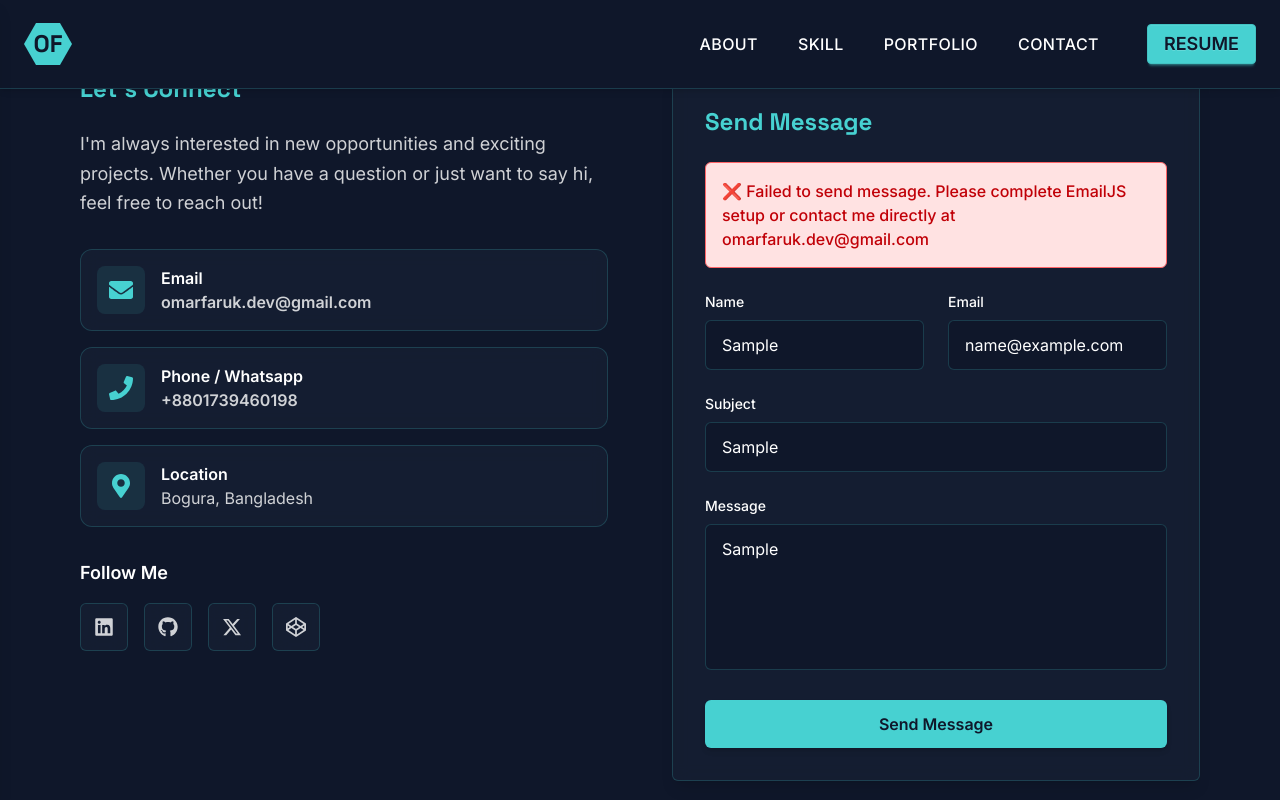
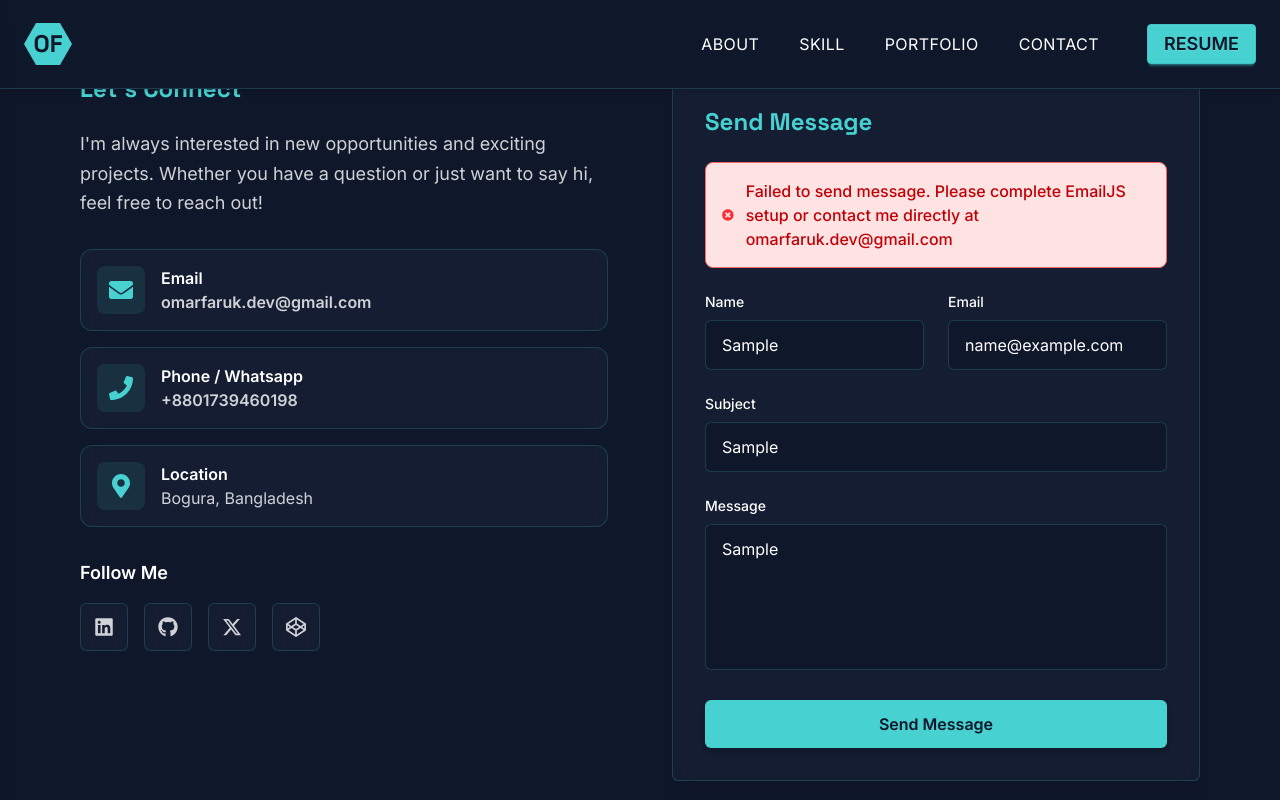
Before and after one commit to omarfaruk-dev/omarfaruk-portfolio, a React (Vite) app: page / in a window 1280 px wide. Both pictures are taken after typing "Sample", "name@example.com", "Sample", "Sample" into the empty fields and a click on the button "Send Message". Shown: the part 2911-3711 px from the top of the page. Built offline with nearby package versions, Linux system fonts and the light colour scheme.

Commit message:
contact form email js integration

```diff
--- a/src/components/Home/About.jsx
+++ b/src/components/Home/About.jsx
@@ -41,7 +41,7 @@ const About = () => {
                     {/* Action Buttons */}
                     <div className="flex gap-4 mt-2">
                         <a
-                            href="/resume.pdf"
+                            href="#"
                             target="_blank"
                             rel="noopener noreferrer"
                             className="px-6 py-2 rounded-md bg-primary text-base-100 font-semibold hover:bg-primary/90 hover:shadow-md hover:shadow-primary/20 transition-all duration-200 shadow-md transform hover:-translate-y-1"
--- a/src/components/Home/Contact.jsx
+++ b/src/components/Home/Contact.jsx
@@ -2,6 +2,7 @@ import React, { useState, useEffect } from 'react';
 import { FaEnvelope, FaPhone, FaMapMarkerAlt, FaLinkedin, FaGithub } from 'react-icons/fa';
 import { FaCodepen } from 'react-icons/fa';
 import { FaXTwitter } from 'react-icons/fa6';
+import { FaCheckCircle, FaTimesCircle } from 'react-icons/fa';
 
 const Contact = () => {
   const [formData, setFormData] = useState({
@@ -20,11 +21,9 @@ const Contact = () => {
     script.src = 'https://cdn.jsdelivr.net/npm/@emailjs/browser@3/dist/email.min.js';
     script.async = true;
     script.onload = () => {
-      console.log('EmailJS loaded successfully');
       // Initialize EmailJS with your public key
       if (window.emailjs) {
         window.emailjs.init('-k5QANi11cFGNxl1i'); // Replace with your actual public key
-        console.log('EmailJS initialized');
       }
     };
     script.onerror = () => {
@@ -61,7 +60,7 @@ const Contact = () => {
     }
 
     try {
-      console.log('Attempting to send email...');
+
 
       // Send email using EmailJS
       const result = await window.emailjs.send(
@@ -79,7 +78,7 @@ const Contact = () => {
         }
       );
 
-      console.log('Email sent successfully:', result);
+
       setSubmitStatus('success');
 
       // Reset form
@@ -161,7 +160,7 @@ const Contact = () => {
           </div>
         </div>
 
-        <div className="grid lg:grid-cols-2 gap-12 lg:gap-16">
+        <div className="grid lg:grid-cols-2 gap-8 md:gap-12 lg:gap-16">
           {/* Contact Information */}
           <div className="space-y-8">
             <div>
@@ -222,18 +221,20 @@ const Contact = () => {
 
           {/* Contact Form */}
           <div className="bg-base-200/50 backdrop-blur-sm p-8 rounded-md border border-primary/20 shadow-lg">
-            <h3 className="text-2xl font-bold text-primary mb-6 space-grotesk-font">Send Message</h3>
+            <h3 className="text-2xl font-bold text-primary mb-6 space-grotesk-font ">Send Message</h3>
 
             {/* Status Messages */}
             {submitStatus === 'success' && (
-              <div className="mb-6 p-4 bg-green-100 border border-green-400 text-green-700 rounded-md">
-                <p className="font-medium">✅ Message sent successfully! I'll get back to you soon.</p>
+              <div className="mb-6 p-4 bg-green-100 border border-green-400 text-green-700 rounded-lg flex items-center gap-3">
+                <FaCheckCircle className="text-green-500 text-2xl" />
+                <p className="font-medium">Message sent successfully! I'll get back to you soon.</p>
               </div>
             )}
 
             {submitStatus === 'error' && (
-              <div className="mb-6 p-4 bg-red-100 border border-red-400 text-red-700 rounded-md">
-                <p className="font-medium">❌ Failed to send message. Please complete EmailJS setup or contact me directly at omarfaruk.dev@gmail.com</p>
+              <div className="mb-6 p-4 bg-red-100 border border-red-400 text-red-700 rounded-lg flex items-center gap-3">
+                <FaTimesCircle className="text-red-500 text-2xl" />
+                <p className="font-medium">Failed to send message. Please complete EmailJS setup or contact me directly at omarfaruk.dev@gmail.com</p>
               </div>
             )}
 
--- a/src/components/Home/Hero.jsx
+++ b/src/components/Home/Hero.jsx
@@ -42,7 +42,7 @@ const Hero = () => {
                 </div>
                 {/* Action Buttons */}
                 <div className="flex gap-4">
-                    <a href="/resume.pdf" target="_blank" rel="noopener noreferrer" className="px-4 md:px-6 py-2 rounded-md bg-primary text-base-100 font-semibold hover:bg-opacity-90 hover:shadow-md hover:shadow-primary/20 transition-all duration-200 transform hover:-translate-y-1">Get Resume</a>
+                    <a href="#" target="_blank" rel="noopener noreferrer" className="px-4 md:px-6 py-2 rounded-md bg-primary text-base-100 font-semibold hover:bg-opacity-90 hover:shadow-md hover:shadow-primary/20 transition-all duration-200 transform hover:-translate-y-1">Get Resume</a>
                     <Link to="contact" smooth={true} duration={1500} className="px-4 md:px-6 py-2 rounded-md border border-primary text-primary font-semibold hover:bg-primary hover:text-base-100 hover:shadow-md hover:shadow-primary/20 transition-all duration-200 transform hover:-translate-y-1 cursor-pointer">Contact Me</Link>
                 </div>
             </div>
--- a/src/components/Home/NavBar.jsx
+++ b/src/components/Home/NavBar.jsx
@@ -47,7 +47,7 @@ const NavBar = () => {
           </div>
 
           {/* Desktop Menu + Resume Button (Right Aligned) */}
-          <div className="hidden lg:flex flex-1 justify-end items-center gap-8">
+          <div className="hidden md:flex flex-1 justify-end items-center gap-8">
             <ul className="flex gap-10 items-center">
               {menuItems.map((item) => (
                 <li key={item.to}>
@@ -57,7 +57,7 @@ const NavBar = () => {
                     duration={1500}
                     spy={true}
                     offset={-80}
-                    className="cursor-pointer text-secondary hover:text-primary transition-colors duration-200 tracking-wide text-base font-medium"
+                    className="cursor-pointer text-secondary hover:text-primary transition-all duration-300 tracking-wide text-base"
                   >
                     {item.name.toUpperCase()}
                   </Link>
@@ -75,7 +75,7 @@ const NavBar = () => {
           </div>
 
           {/* Hamburger Icon */}
-          <div className="lg:hidden ml-auto z-99 flex items-center justify-center">
+          <div className="md:hidden ml-auto z-99 flex items-center justify-center">
             <button
               onClick={() => setSidebarOpen(true)}
               className="text-2xl text-primary hover:shadow-md hover:shadow-primary/20 transition-all"
@@ -113,7 +113,7 @@ const NavBar = () => {
                   <Link
                     to={item.to}
                     smooth={true}
-                    duration={500}
+                    duration={1500}
                     spy={true}
                     offset={-80}
                     className="cursor-pointer text-secondary hover:text-primary text-lg font-medium"
```
